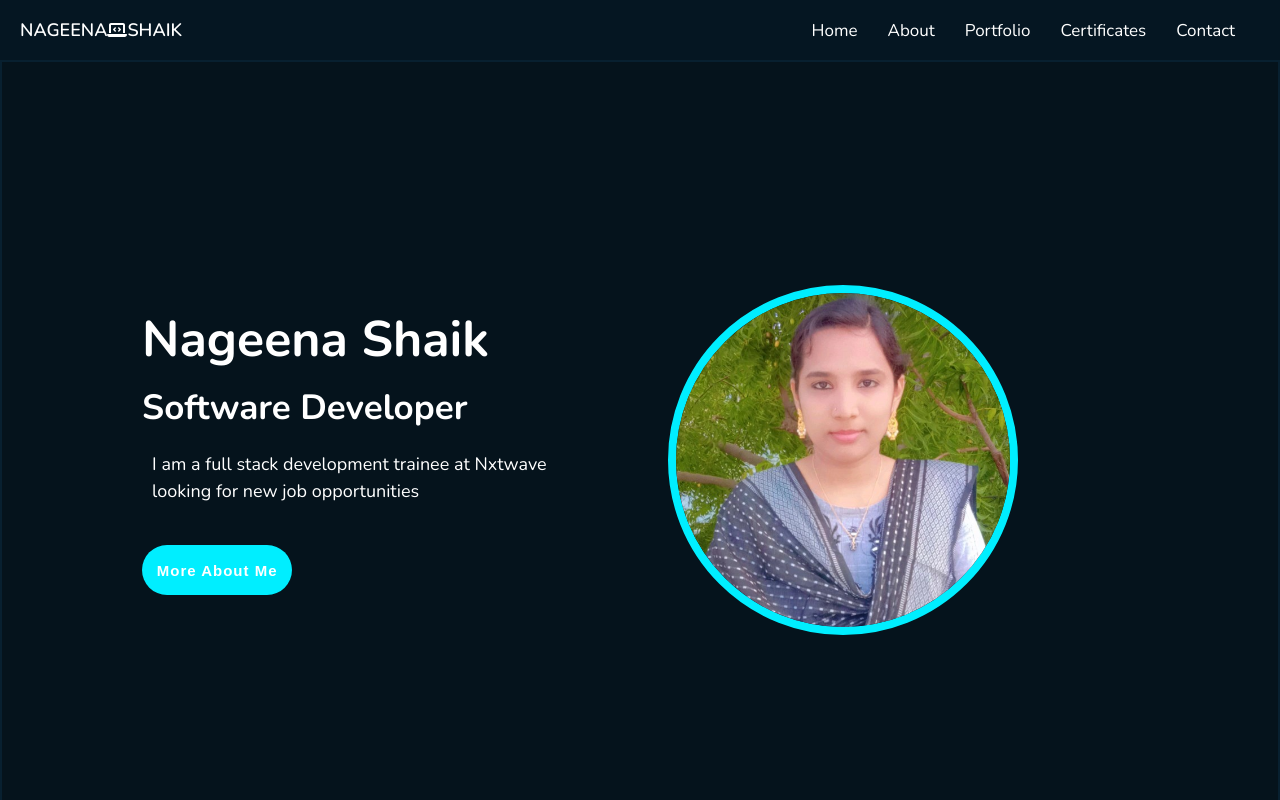
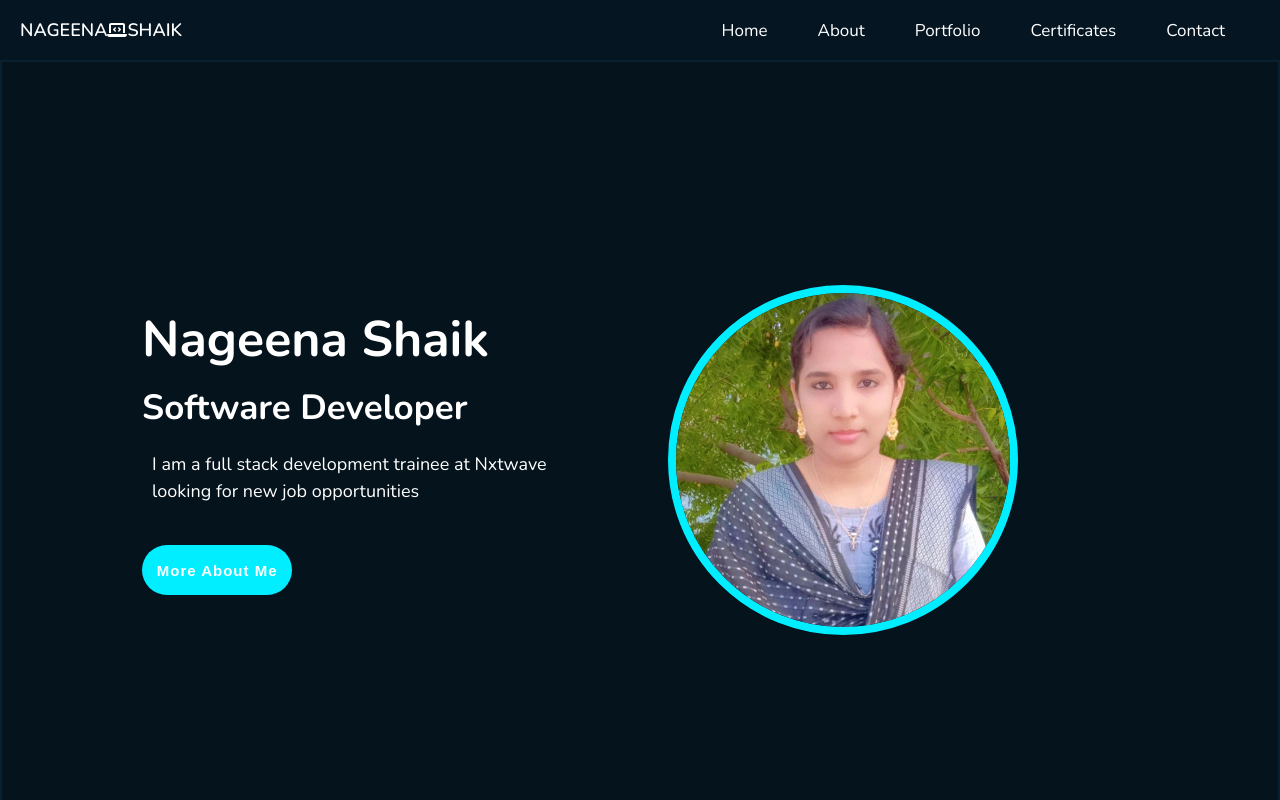
Before and after one commit to Nageenask0786/portfolioReact, a React (Create React App) app: page / in a window 1280 px wide. Built offline with nearby package versions, Linux system fonts and the light colour scheme.

Commit message:
Update styles.css

```diff
--- a/src/components/Header/styles.css
+++ b/src/components/Header/styles.css
@@ -40,7 +40,7 @@
   li {
     list-style-type: none;
     margin: 0px 15px;
-    padding: 0px;
+    padding: 10px;
     font-size: 17px;
     font-size: 17px;
   }
@@ -51,6 +51,9 @@
     cursor: pointer;
   }
 
+a:hover {
+    color :cyan;
+}
   .menu-button {
     display: none;
   }
@@ -84,6 +87,7 @@
       align-items: center;
       background-color: #051622;
       z-index : 1;
+        width :100%;
 
     }
   }
```
